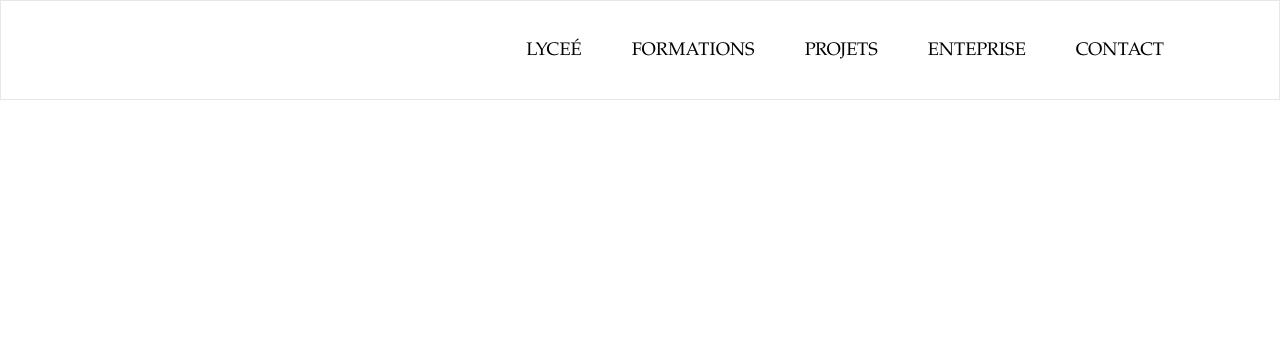
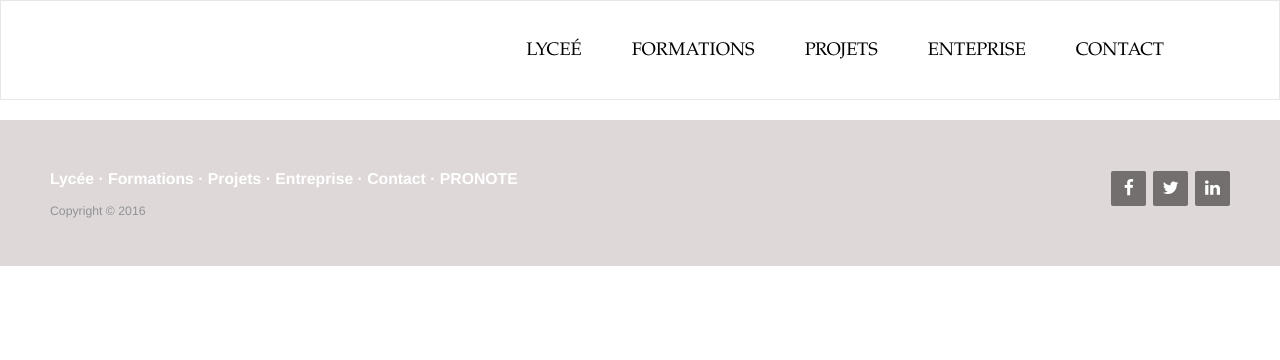
Before and after one commit to arthurleroux/Garamont, a PHP site: page / in a window 1280 px wide. Shown: the top 360 px of the page. Run offline with PHP 8.4, Linux system fonts and the light colour scheme; some libraries are stand-ins or nearby versions.

Commit message:
ajout du footer

```diff
--- a/footer.php
+++ b/footer.php
@@ -1,6 +1,34 @@
-<footer>
+    <footer>
 
-</footer>
+        <div class="footer-right">
 
-</body>
+            <a href="#"><i class="fa fa-facebook"></i></a>
+            <a href="#"><i class="fa fa-twitter"></i></a>
+            <a href="#"><i class="fa fa-linkedin"></i></a>
+
+        </div>
+
+        <div class="footer-left">
+
+            <p class="footer-links">
+                <a href="#">Lycée</a>
+                ·
+                <a href="#">Formations</a>
+                ·
+                <a href="#">Projets</a>
+                ·
+                <a href="#">Entreprise</a>
+                ·
+                <a href="#">Contact</a>
+                ·
+                <a href="#">PRONOTE</a>
+            </p>
+
+            <p>Copyright &copy; 2016</p>
+        </div>
+
+    </footer>
+
+    </body>
+
 </html>
--- a/header.php
+++ b/header.php
@@ -6,6 +6,7 @@
     <meta name="viewport" content="width=device-width, initial-scale=1.0">
     <link rel="stylesheet" href="style/bootstrap.min.css">
     <link rel="stylesheet" href="style/style.css"/>
+    <link rel="stylesheet" href="style/responsive.css">
     <link rel="stylesheet" href="style/animate.css">
     <link rel="stylesheet" href="https://maxcdn.bootstrapcdn.com/font-awesome/4.4.0/css/font-awesome.min.css">
     <script type="text/javascript" src="js/jquery-2.1.3.min.js"></script>
--- /dev/null
+++ b/style/responsive.css
@@ -0,0 +1,13 @@
+@media (max-width: 600px) {
+  footer .footer-left {
+    text-align: center;
+  }
+  footer .footer-left p.footer-links {
+    line-height: 1.8;
+  }
+  footer .footer-right {
+    float: none;
+    margin: 0 auto 20px;
+    text-align: center;
+  }
+}
--- /dev/null
+++ b/style/responsive.less
@@ -0,0 +1,15 @@
+@media (max-width: 600px) {
+  footer{
+    .footer-left {
+      text-align: center;
+      p.footer-links {
+        line-height: 1.8;
+      }
+    }
+    .footer-right {
+      float: none;
+      margin: 0 auto 20px;
+      text-align: center;
+    }
+  }
+}
--- a/style/style.css
+++ b/style/style.css
@@ -18,3 +18,56 @@
   color: #000;
   text-transform: uppercase;
 }
+footer {
+  background-color: #ded8d8;
+  padding: 45px 50px;
+  text-align: left;
+  width: 100%;
+}
+footer .footer-left p {
+  color: #8f9296;
+  font-size: 0.875em;
+  margin: 0;
+}
+footer p.footer-links {
+  color: #ffffff;
+  font-size: 1.125em;
+  font-weight: bold;
+  margin: 0 0 10px;
+  padding: 0;
+}
+footer p.footer-links a {
+  color: inherit;
+  display: inline-block;
+  line-height: 1.8;
+  text-decoration: none;
+  -webkit-transition: all .3s;
+  -moz-transition: all .3s;
+  transition: all .3s;
+}
+footer p.footer-links a:hover {
+  color: #00ff8b;
+}
+footer .footer-right {
+  float: right;
+  margin-top: 6px;
+  max-width: 180px;
+}
+footer .footer-right a {
+  background-color: #736f6f;
+  border-radius: 2px;
+  color: #ffffff;
+  display: inline-block;
+  font-size: 1.250em;
+  height: 35px;
+  line-height: 35px;
+  margin-left: 3px;
+  text-align: center;
+  width: 35px;
+  -webkit-transition: all .3s;
+  -moz-transition: all .3s;
+  transition: all .3s;
+}
+footer .footer-right a:hover {
+  background-color: #00ff8b;
+}
--- a/style/style.less
+++ b/style/style.less
@@ -18,3 +18,65 @@
     }
   }
 }
+
+
+
+// Footer
+
+@color0: #ffffff;
+
+footer{
+  background-color: #ded8d8;
+  padding: 45px 50px;
+  text-align: left;
+  width: 100%;
+  .footer-left {
+    p {
+      color: #8f9296;
+      font-size: 0.875em;
+      margin: 0;
+    }
+  }
+  p.footer-links {
+    color: @color0;
+    font-size: 1.125em;
+    font-weight: bold;
+    margin: 0 0 10px;
+    padding: 0;
+    a {
+      color: inherit;
+      display: inline-block;
+      line-height: 1.8;
+      text-decoration: none;
+      -webkit-transition: all .3s;
+      -moz-transition: all .3s;
+      transition: all .3s;
+    }
+    a:hover{
+      color: #00ff8b;
+    }
+  }
+  .footer-right {
+    float: right;
+    margin-top: 6px;
+    max-width: 180px;
+    a {
+      background-color: #736f6f;
+      border-radius: 2px;
+      color: @color0;
+      display: inline-block;
+      font-size: 1.250em;
+      height: 35px;
+      line-height: 35px;
+      margin-left: 3px;
+      text-align: center;
+      width: 35px;
+      -webkit-transition: all .3s;
+      -moz-transition: all .3s;
+      transition: all .3s;
+    }
+    a:hover{
+      background-color: #00ff8b;
+    }
+  }
+}
```
